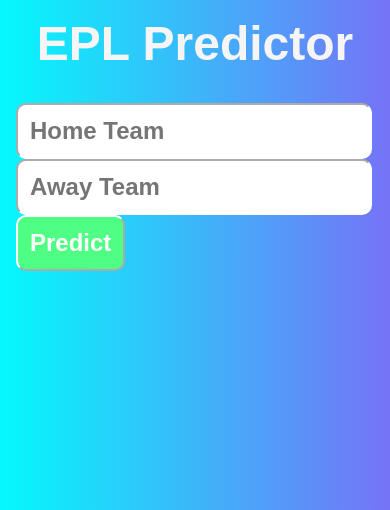
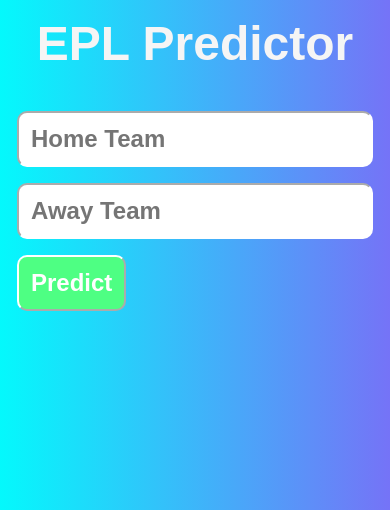
Before and after one commit to agliucci/EPLPredictor, a Flask app: page / in a window 390 px wide. Shown: the top 510 px of the page. Run offline with Flask 3, Linux system fonts and the light colour scheme; parts of the project's set-up code (start-up, migrations or seed data) failed here and were passed over.

Commit message:
Added margin

```diff
--- a/static/styles/style.css
+++ b/static/styles/style.css
@@ -58,5 +58,6 @@
         input, button {
             font-size: 1.5rem;
             padding: 0.75rem;
+            margin: 0.5rem;
         }
     }
```
Also changed, not shown: app.py (line endings or trailing spaces).
